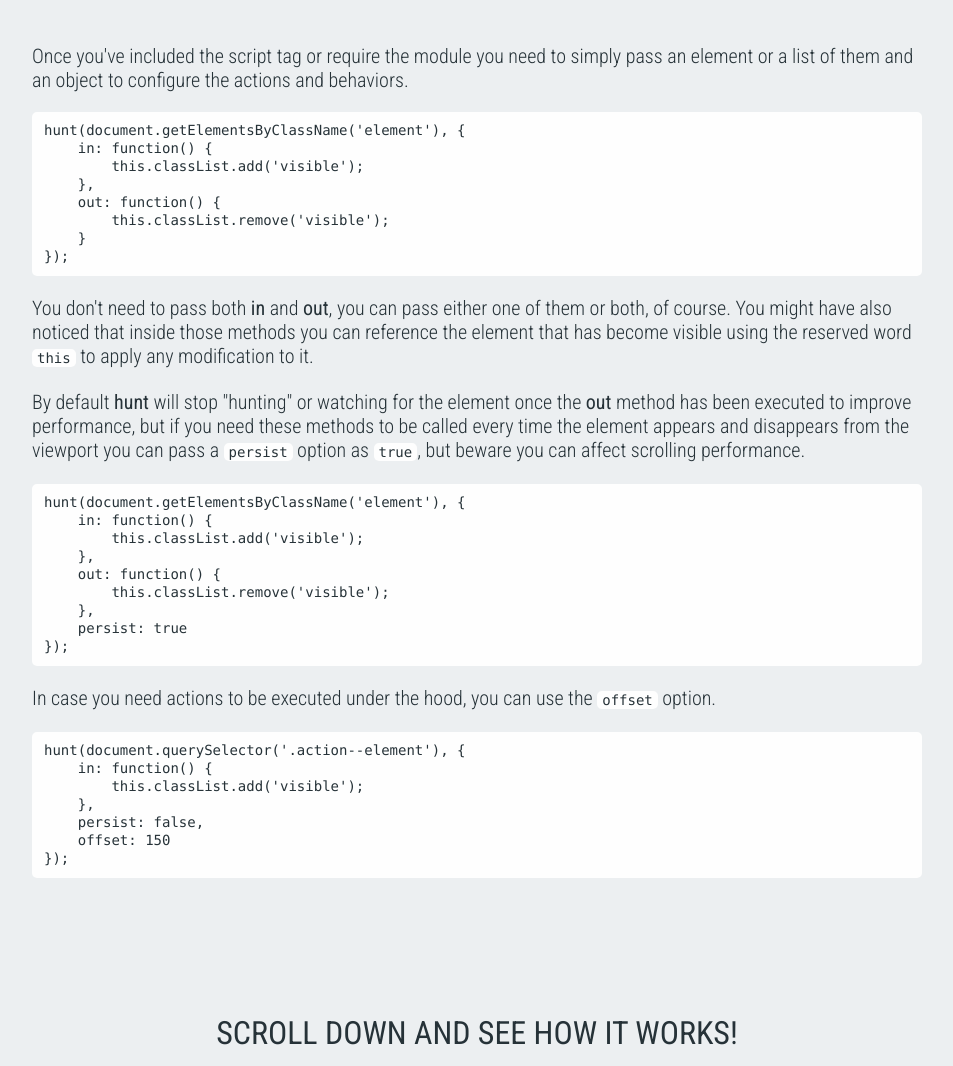
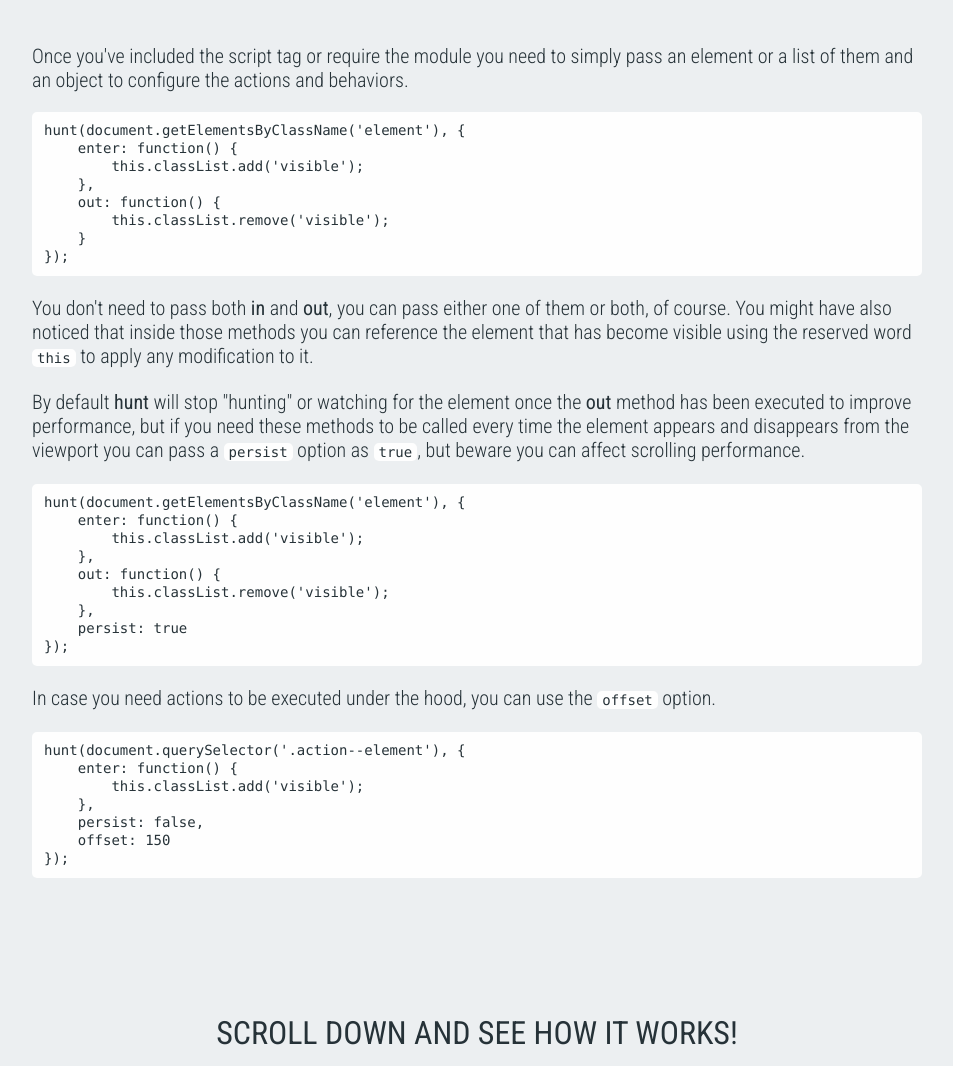
Before and after one commit to jeremenichelli/hunt, a website: page index.html in a window 1280 px wide. Shown: the part 520-1586 px from the top of the page, without its empty margins (163-1116 px from the left). Drawn offline with Linux system fonts and the light colour scheme.

Commit message:
Fix wrong method reference in landing page

```diff
--- a/index.html
+++ b/index.html
@@ -672,7 +672,7 @@
             <h2>Use</h2>
             <p>Once you've included the script tag or require the module you need to simply pass an element or a list of them and an object to configure the actions and behaviors.</p>
 <pre><code>hunt(document.getElementsByClassName('element'), {
-    in: function() {
+    enter: function() {
         this.classList.add('visible');
     },
     out: function() {
@@ -682,7 +682,7 @@
         <p>You don't need to pass both <strong>in</strong> and <strong>out</strong>, you can pass either one of them or both, of course. You might have also noticed that inside those methods you can reference the element that has become visible using the reserved word <code>this</code> to apply any modification to it.</p>
         <p>By default <strong>hunt</strong> will stop "hunting" or watching for the element once the <strong>out</strong> method has been executed to improve performance, but if you need these methods to be called every time the element appears and disappears from the viewport you can pass a <code>persist</code> option as <code>true</code>, but beware you can affect scrolling performance.</p>
 <pre><code>hunt(document.getElementsByClassName('element'), {
-    in: function() {
+    enter: function() {
         this.classList.add('visible');
     },
     out: function() {
@@ -692,7 +692,7 @@
 });</code></pre>
         <p>In case you need actions to be executed under the hood, you can use the <code>offset</code> option.</p>
 <pre><code>hunt(document.querySelector('.action--element'), {
-    in: function() {
+    enter: function() {
         this.classList.add('visible');
     },
     persist: false,
```
